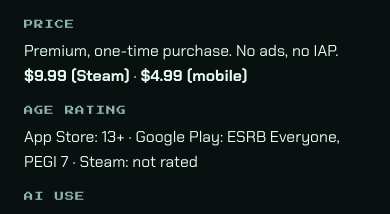
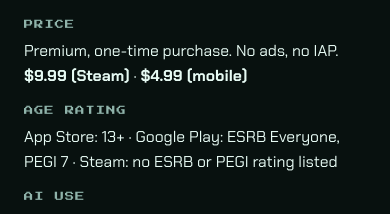
Before and after one commit to charlesbwhetstone/swampcityrecs, a plain HTML site: page press/fact-sheet.html in a window 390 px wide. Shown: the part 1380-1594 px from the top of the page. Drawn offline with Linux system fonts and the light colour scheme.

Commit message:
fix: say "Steam: no ESRB or PEGI rating listed" on the press kit and fact sheet (Astra round 1, PKT-2026-11-05-presskit-age-rating)
"Steam: not rated" was wrong: Valve's public app details for Electric Crust list
two ratings generated from the content survey, Germany 6 and Brazil 6. The new
wording states what is listed and still keeps the mobile ratings from reading as
covering the PC release. Viper's wording, 2026-11-05.

Co-Authored-By: Claude Fable 5.1 <noreply@anthropic.com>
Claude-Session: https://claude.ai/code/session_0174VJCmVMUzPZJi6RzZHvxC

```diff
--- a/press/fact-sheet.html
+++ b/press/fact-sheet.html
@@ -70,7 +70,7 @@
       <div class="fact"><dt>Planned platforms</dt><dd>Xbox, PlayStation</dd></div>
       <div class="fact"><dt>Release date</dt><dd>January 26, 2027 (iOS &amp; Android) &middot; April 2027 (Steam)</dd></div>
       <div class="fact"><dt>Price</dt><dd>Premium, one-time purchase. No ads, no IAP. <strong>$9.99 (Steam)</strong> &middot; <strong>$4.99 (mobile)</strong></dd></div>
-      <div class="fact"><dt>Age rating</dt><dd>App Store: 13+ &middot; Google Play: ESRB Everyone, PEGI 7 &middot; Steam: not rated</dd></div>
+      <div class="fact"><dt>Age rating</dt><dd>App Store: 13+ &middot; Google Play: ESRB Everyone, PEGI 7 &middot; Steam: no ESRB or PEGI rating listed</dd></div>
       <div class="fact"><dt>AI use</dt><dd>Music, sound effects and some graphics were produced with generative AI tools and hand-edited; parts of the codebase were written with AI coding assistants. Design, level design, and writing are human-made. All assets licensed for commercial use. <a class="mail" href="/press/#ai-use">Full disclosure</a></dd></div>
       <div class="fact"><dt>Location</dt><dd>Northwest Arkansas, USA</dd></div>
       <div class="fact"><dt>Playable demo</dt><dd><a class="mail" href="https://electriccrust.itch.io/electric-crust-galactic-pizza-delivery" target="_blank" rel="noopener">electriccrust.itch.io</a></dd></div>
```
Also changed, not shown: press/index.html (+1 -1 lines).
